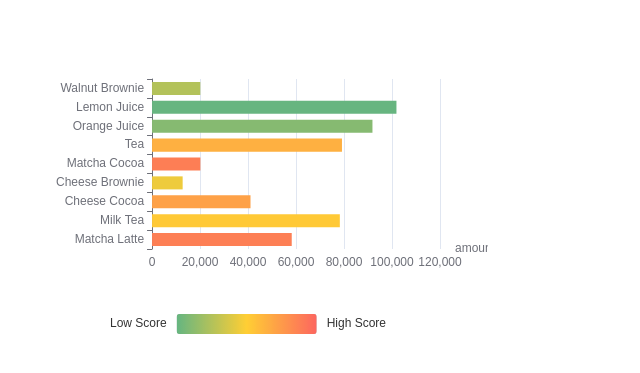
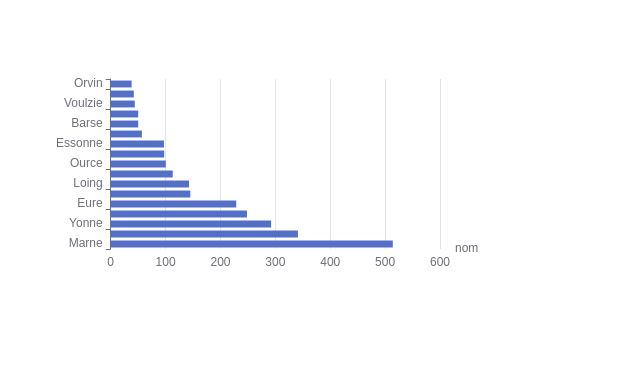
Before and after one commit to TacticalNuclearRaccoon/dataviz_with_js, a website: page 01-affluent_seine/index.html in a window 1280 px wide. Shown: the part 61-434 px from the top of the page, without its empty margins (0-640 px from the left). Drawn offline with nearby package versions, Linux system fonts and the light colour scheme.

Commit message:
dev: chart updated with rivers data

```diff
--- a/01-affluent_seine/index.html
+++ b/01-affluent_seine/index.html
@@ -1,5 +1,5 @@
 <!DOCTYPE html>
-<html lang="en">
+<html lang="fr">
   <head>
     <meta charset="UTF-8" />
     <meta name="viewport" content="width=device-width, initial-scale=1.0" />
@@ -13,7 +13,7 @@
   </head>
   <body>
     <h1>Affluents Seine</h1>
-    <div class="content" id="main"></div>
+    <div class="content"></div>
     <script src="../node_modules/echarts/dist/echarts.js"></script>
     <script src="./main.js"></script>
   </body>
--- a/01-affluent_seine/main.js
+++ b/01-affluent_seine/main.js
@@ -1,45 +1,46 @@
-var chartDom = document.getElementById("main");
-var myChart = echarts.init(chartDom);
-var option;
+/** @type HTMLElement | null*/
+const chartDom = document.querySelector("div.content");
+if (chartDom === null) {
+  throw new Error("div.content not found");
+}
 
-option = {
+const source = [
+  ["nom", "longueur"],
+  ["Marne", 514.0],
+  ["Oise", 341.1],
+  ["Yonne", 292.3],
+  ["Aube", 248.3],
+  ["Eure", 228.7],
+  ["Risle", 145.0],
+  ["Loing", 142.7],
+  ["Epte", 113.0],
+  ["Ource", 100.4],
+  ["Yerres", 97.5],
+  ["Essonne", 97.1],
+  ["Andelle", 56.8],
+  ["Barse", 50.1],
+  ["Orge", 50.1],
+  ["Voulzie", 43.9],
+  ["Almont", 42.1],
+  ["Orvin", 38.1],
+];
+
+const myChart = echarts.init(chartDom);
+const option = {
   dataset: {
-    source: [
-      ["score", "amount", "product"],
-      [89.3, 58212, "Matcha Latte"],
-      [57.1, 78254, "Milk Tea"],
-      [74.4, 41032, "Cheese Cocoa"],
-      [50.1, 12755, "Cheese Brownie"],
-      [89.7, 20145, "Matcha Cocoa"],
-      [68.1, 79146, "Tea"],
-      [19.6, 91852, "Orange Juice"],
-      [10.6, 101852, "Lemon Juice"],
-      [32.7, 20112, "Walnut Brownie"],
-    ],
+    source: source,
   },
   grid: { containLabel: true },
-  xAxis: { name: "amount" },
+  xAxis: { name: "nom" },
   yAxis: { type: "category" },
-  visualMap: {
-    orient: "horizontal",
-    left: "center",
-    min: 10,
-    max: 100,
-    text: ["High Score", "Low Score"],
-    // Map the score column to color
-    dimension: 0,
-    inRange: {
-      color: ["#65B581", "#FFCE34", "#FD665F"],
-    },
-  },
   series: [
     {
       type: "bar",
       encode: {
         // Map the "amount" column to X axis.
-        x: "amount",
+        x: "longueur",
         // Map the "product" column to Y axis
-        y: "product",
+        y: "nom",
       },
     },
   ],
--- /dev/null
+++ b/var/hoisting.js
@@ -0,0 +1,3 @@
+//console.log("a: ", a);
+var a = 12;
+console.log("a: ", a);
```
Also changed, not shown: 01-affluent_seine/rivers.csv (added, +64 -0 lines).
